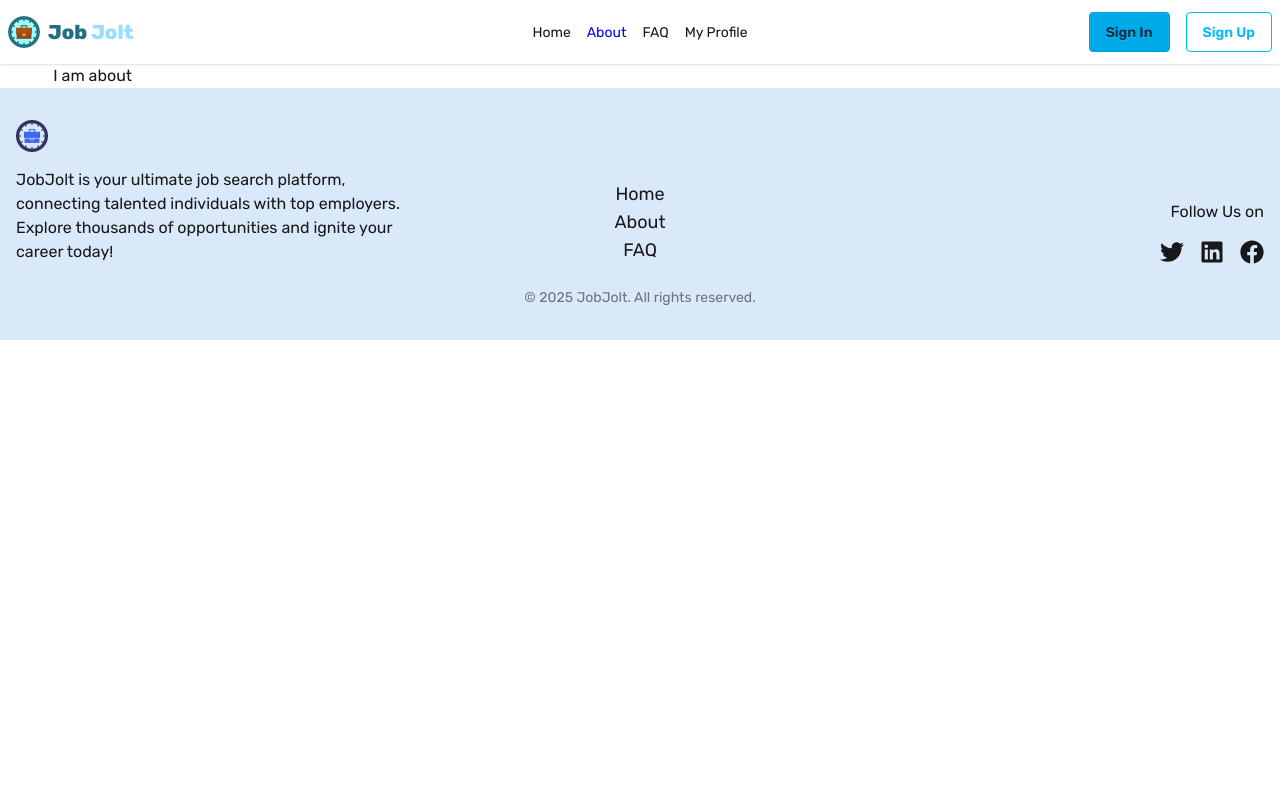
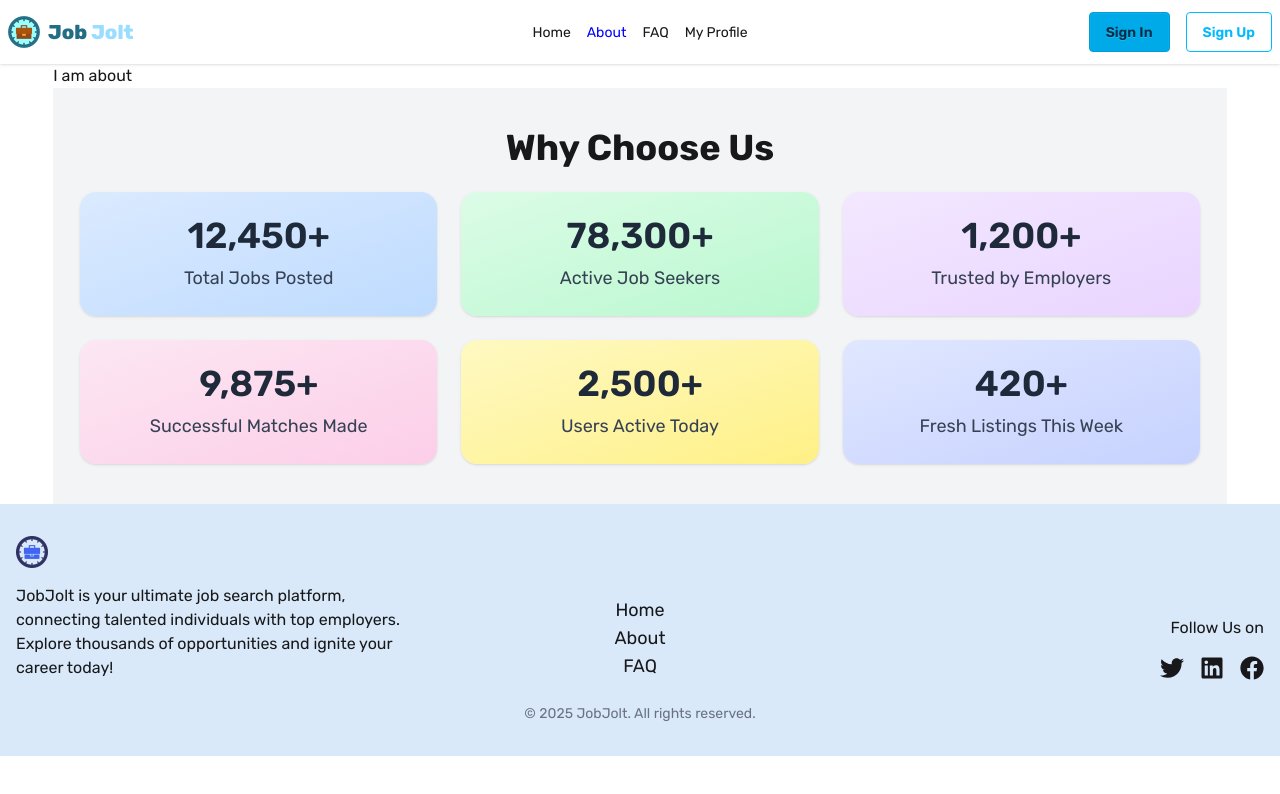
Before and after one commit to ammarShahab/job-jolt-job-search-app, a React (Vite) app: page /about in a window 1280 px wide. Shown: the top 794 px of the page. Built offline with nearby package versions, Linux system fonts and the light colour scheme; no server answers.

Commit message:
added section why choose us

```diff
--- a/public/jobs.json
+++ b/public/jobs.json
@@ -2,7 +2,7 @@
   {
     "id": "1",
     "name": "TechTrend Innovations",
-    "logo": "https://techtrend.com/logo.png",
+    "logo": "https://i.ibb.co.com/jZZDyfQc/images-q-tbn-ANd9-Gc-TFh-L1-QL81-AVZVTNj-Lrbu-HMIFqnehvin-WA-TQo-Ei-Yj-AVc8-FLQd9f1p-JW1-Wb-XBN5-BK3.png",
     "location": "Austin, TX",
     "website": "https://techtrend.com",
     "industry": "Software Development",
@@ -69,7 +69,7 @@
   {
     "id": "2",
     "name": "GreenWave Energy",
-    "logo": "https://greenwaveenergy.com/logo.png",
+    "logo": "https://i.ibb.co.com/67yjv2Rj/Greenwave.png",
     "location": "Denver, CO",
     "website": "https://greenwaveenergy.com",
     "industry": "Renewable Energy",
@@ -105,7 +105,7 @@
   {
     "id": "3",
     "name": "HealthSync Solutions",
-    "logo": "https://healthsync.com/logo.png",
+    "logo": "https://i.ibb.co.com/YBwwNP10/Health-Sync.png",
     "location": "Boston, MA",
     "website": "https://healthsync.com",
     "industry": "Healthcare Technology",
@@ -156,7 +156,7 @@
   {
     "id": "4",
     "name": "FinCore Systems",
-    "logo": "https://fincore.com/logo.png",
+    "logo": "https://i.ibb.co.com/1JJB27bb/4e6b73-ae10b7d8f4e54465bcdd2e88f336df0fmv2.webp",
     "location": "New York, NY",
     "website": "https://fincore.com",
     "industry": "FinTech",
@@ -207,9 +207,9 @@
   {
     "id": "5",
     "name": "EduBright Academy",
-    "logo": "https://edubright.com/logo.png",
+    "logo": "https://i.ibb.co.com/PsbkDwps/Untitled-design-1-1-300x98.png",
     "location": "Seattle, WA",
-    "website": "https://edubright.com",
+    "website": "https://edubrightofficial.com/",
     "industry": "EdTech",
     "jobs": [
       {
@@ -244,9 +244,9 @@
   {
     "id": "6",
     "name": "UrbanLogistics",
-    "logo": "https://urbanlogistics.com/logo.png",
+    "logo": "https://i.ibb.co.com/0pNRXv2Y/urbanlogistic.png",
     "location": "Chicago, IL",
-    "website": "https://urbanlogistics.com",
+    "website": "https://www.urbanlogisticsreit.com/",
     "industry": "Logistics",
     "jobs": [
       {
@@ -281,9 +281,9 @@
   {
     "id": "7",
     "name": "CyberShield Tech",
-    "logo": "https://cybershieldtech.com/logo.png",
+    "logo": "https://i.ibb.co.com/r2B9jWsV/Cyber-Guard.png",
     "location": "San Diego, CA",
-    "website": "https://cybershieldtech.com",
+    "website": "https://www.cgcompliance.com/",
     "industry": "Cybersecurity",
     "jobs": [
       {
@@ -317,9 +317,9 @@
   {
     "id": "8",
     "name": "GrowEasy Analytics",
-    "logo": "https://groweasyanalytics.com/logo.png",
+    "logo": "https://i.ibb.co.com/6K270hv/Grow.png",
     "location": "Atlanta, GA",
-    "website": "https://groweasyanalytics.com",
+    "website": "https://groweasy.ai/",
     "industry": "Data Analytics",
     "jobs": [
       {
@@ -329,10 +329,7 @@
         "salary": "$85,000 - $125,000",
         "location": "Atlanta, GA",
         "description": "Develop dashboards and reports to support business decisions.",
-        "requirements": [
-          "3+ years in BI",
-          "Expertise in Power BI or Looker"
-        ],
+        "requirements": ["3+ years in BI", "Expertise in Power BI or Looker"],
         "bannerImage": "https://groweasyanalytics.com/banners/job-015.png"
       },
       {
@@ -353,7 +350,7 @@
   {
     "id": "9",
     "name": "SkyHigh Aerospace",
-    "logo": "https://skyhighaerospace.com/logo.png",
+    "logo": "https://i.ibb.co.com/dwGYsj0x/SkyHigh.png",
     "location": "Los Angeles, CA",
     "website": "https://skyhighaerospace.com",
     "industry": "Aerospace",
@@ -389,7 +386,7 @@
   {
     "id": "10",
     "name": "CreativeSpark Media",
-    "logo": "https://creativesparkmedia.com/logo.png",
+    "logo": "https://i.ibb.co.com/F4ZTq35K/Godaddy.png",
     "location": "Miami, FL",
     "website": "https://creativesparkmedia.com",
     "industry": "Media & Entertainment",
--- a/src/components/NavBar.jsx
+++ b/src/components/NavBar.jsx
@@ -70,8 +70,14 @@ const NavBar = () => {
       <div className="navbar-end space-x-4">
         {user ? (
           <>
-            <Link to="/myprofile" className="btn rounded-full">
-              <img className="w-6 h-6" src={`${user ? user.photoURL : ""}`} />
+            <Link
+              to="/myprofile"
+              className="w-9 h-9 rounded-full overflow-hidden"
+            >
+              <img
+                className="w-full h-full "
+                src={`${user ? user.photoURL : ""}`}
+              />
               {/* <MdOutlineAccountCircle size={40}></MdOutlineAccountCircle> */}
             </Link>
 
--- a/src/components/SignIn.jsx
+++ b/src/components/SignIn.jsx
@@ -39,6 +39,7 @@ const SignIn = () => {
       .then((result) => {
         const user = result.user;
         setUser(user);
+        console.log(user);
         navigate("/");
       })
       .catch((error) => {
--- /dev/null
+++ b/src/components/WhyChooseUs .jsx
@@ -0,0 +1,57 @@
+import React from "react";
+
+const stats = [
+  {
+    title: "Total Jobs Posted",
+    value: "12,450+",
+    gradient: "from-blue-100 to-blue-200",
+  },
+  {
+    title: "Active Job Seekers",
+    value: "78,300+",
+    gradient: "from-green-100 to-green-200",
+  },
+  {
+    title: "Trusted by Employers",
+    value: "1,200+",
+    gradient: "from-purple-100 to-purple-200",
+  },
+  {
+    title: "Successful Matches Made",
+    value: "9,875+",
+    gradient: "from-pink-100 to-pink-200",
+  },
+  {
+    title: "Users Active Today",
+    value: "2,500+",
+    gradient: "from-yellow-100 to-yellow-200",
+  },
+  {
+    title: "Fresh Listings This Week",
+    value: "420+",
+    gradient: "from-indigo-100 to-indigo-200",
+  },
+];
+
+const WhyChooseUs = () => {
+  return (
+    <section className="bg-gray-100 py-10 text-center">
+      <h2 className="text-4xl font-bold mb-6">Why Choose Us</h2>
+      <div className="grid grid-cols-1 sm:grid-cols-2 md:grid-cols-3 gap-6 max-w-6xl mx-auto px-4">
+        {stats.map((stat, index) => (
+          <div
+            key={index}
+            className={`bg-gradient-to-br ${stat.gradient} rounded-2xl shadow p-6`}
+          >
+            <h3 className="text-4xl font-semibold text-gray-800">
+              {stat.value}
+            </h3>
+            <p className="text-lg mt-2 text-gray-700">{stat.title}</p>
+          </div>
+        ))}
+      </div>
+    </section>
+  );
+};
+
+export default WhyChooseUs;
--- a/src/layouts/HomeLayout.jsx
+++ b/src/layouts/HomeLayout.jsx
@@ -4,6 +4,7 @@ import NavBar from "../components/NavBar";
 import { Outlet } from "react-router";
 import Banner from "../components/Banner";
 import Footer from "../components/Footer";
+import WhyChooseUs from "../components/WhyChooseUs ";
 
 const HomeLayout = () => {
   return (
@@ -15,6 +16,7 @@ const HomeLayout = () => {
       </header>
       <main className="w-11/12 mx-auto">
         <Outlet></Outlet>
+        <WhyChooseUs></WhyChooseUs>
       </main>
       <Footer></Footer>
     </>
```
